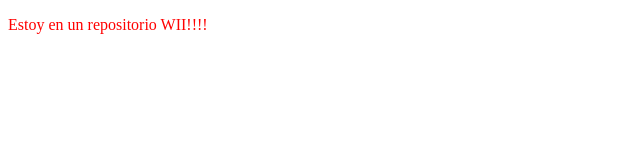
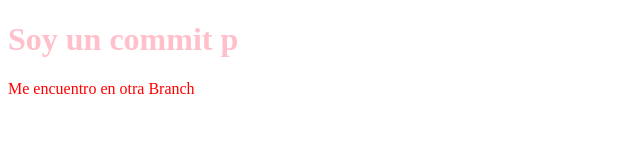
Before and after one commit to jessvllgs/TallerGitHub, a plain HTML site: page index.html in a window 1280 px wide. Shown: the whole page, without its empty margins (0-640 px from the left). Drawn offline with Linux system fonts and the light colour scheme.

Commit message:
Me cambie de Rama

```diff
--- a/index.html
+++ b/index.html
@@ -5,7 +5,8 @@
     <link rel="stylesheet" href="style.css" type="text/css" >
 </head>
 <body>
-    <p> Estoy en un repositorio
-    WII!!!! </p>
+    <h1> Soy un commit p</h1>
+
+    <p> Me encuentro en otra Branch</p>
 </body>
 </html>
--- a/style.css
+++ b/style.css
@@ -3,3 +3,7 @@ p{
      color: red;
 
 }
+h1
+{
+     color: pink;
+}
```
